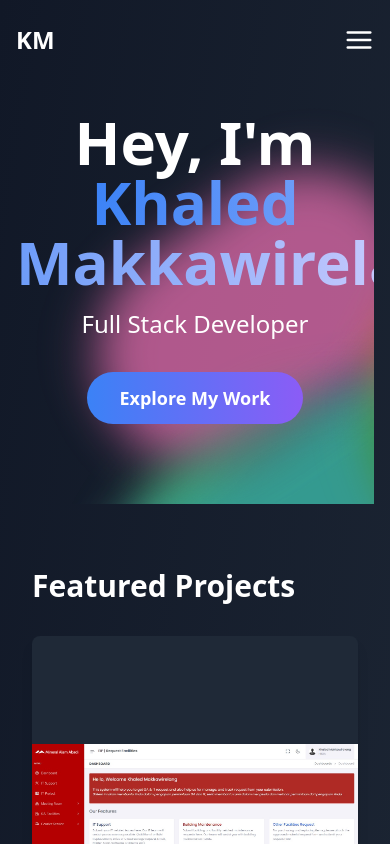
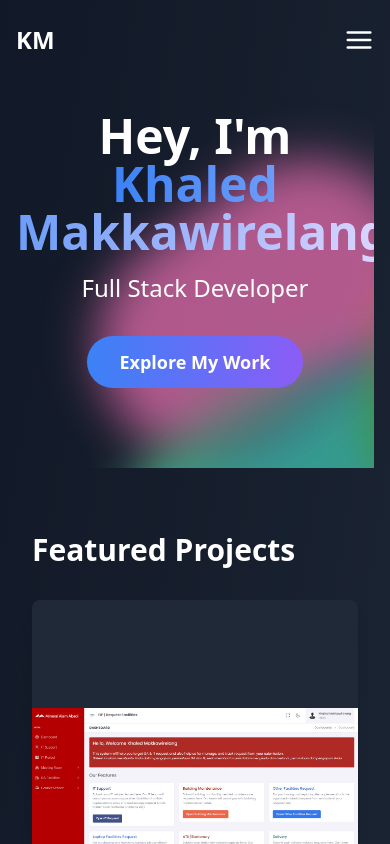
Before and after one commit to oledunwahid/porto-web-khaled, a React (Vite) app: page / in a window 390 px wide. Shown: the top 844 px of the page. Built offline with nearby package versions, Linux system fonts and the light colour scheme.

Commit message:
update responsive

```diff
--- a/src/components/local/Hero.jsx
+++ b/src/components/local/Hero.jsx
@@ -49,13 +49,13 @@ const Hero = () => {
       </div>
       <div className="relative z-10 py-20 text-center">
         <motion.h1
-          className="text-6xl font-bold mb-4"
+          className="text-5xl lg:text-6xl font-bold mb-4"
           initial={{ opacity: 0, y: -20 }}
           animate={{ opacity: 1, y: 0 }}
           transition={{ delay: 0.2, duration: 0.8 }}
         >
           Hey, I&apos;m{" "}
-          <span className="text-transparent bg-clip-text bg-gradient-to-r from-blue-500 to-violet-200">
+          <span className="text-transparent text-5xl lg:text-6xl bg-clip-text bg-gradient-to-r from-blue-500 to-violet-200">
             Khaled Makkawirelang
           </span>
         </motion.h1>
--- a/src/pages/Projects.jsx
+++ b/src/pages/Projects.jsx
@@ -5,6 +5,8 @@ import Travmate from "../assets/image/Travmate.jpeg";
 import Travmate2 from "../assets/image/Travmate2.jpg";
 import Mercu from "../assets/image/mercu1.jpg";
 import Mercu2 from "../assets/image/mercu2.jpg";
+import IT from "../assets/image/it.jpg";
+import IT2 from "../assets/image/it2.jpg";
 
 const Projects = () => {
   const allProjects = [
@@ -21,7 +23,7 @@ const Projects = () => {
       title: "IT Support System",
       description:
         "IT-related issues here. Our IT team will assist you as soon as possible. (Additional or RAM Replacement, Drive or Cloud storage request, Email, Printer, Scan, Software problems etc).",
-      image: "/path/to/it-support-image.jpg",
+      images: [IT, IT2],
       technologies: ["IT", "Support"],
       link: "",
       isInternal: true,
@@ -147,7 +149,7 @@ const Projects = () => {
         {categories.map((category) => (
           <motion.button
             key={category}
-            className={`mr-4 px-4 py-2 rounded-full ${
+            className={`mr-2 mt-2 px-6 py-2 lg:mr-4 lg:px-4   rounded-full ${
               filter === category
                 ? "bg-blue-500 text-white"
                 : "bg-gray-700 text-gray-300"
```
Also changed, not shown: src/assets/image/it.jpg (added), src/assets/image/it2.jpg (added).
